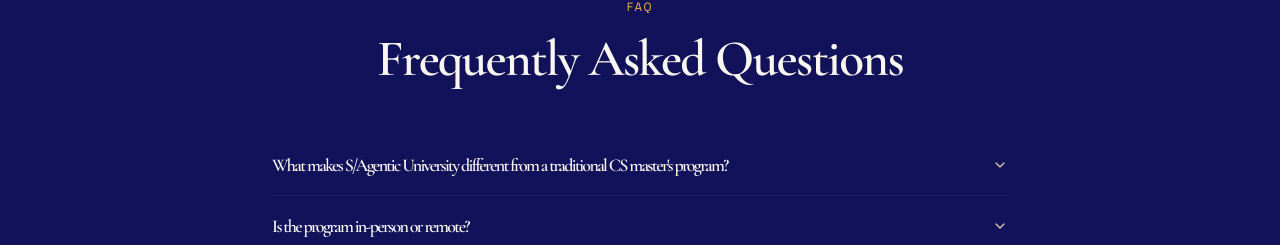
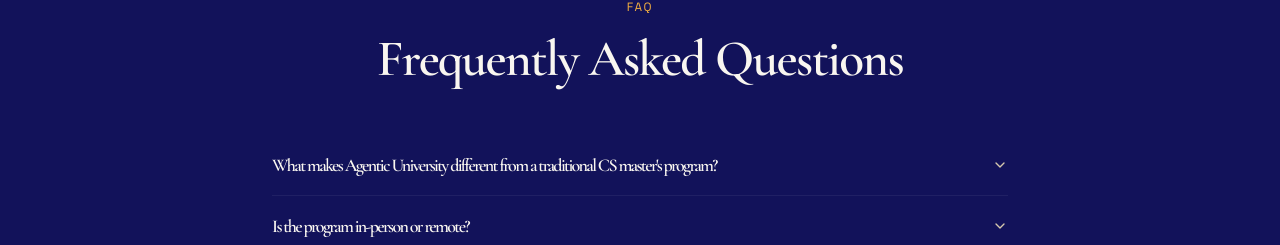
Before and after one commit to saifsoub/s-agentic-university, a React (Vite) app in the folder website/: page /#/admissions in a window 1280 px wide. Shown: the part 2973-3218 px from the top of the page. Built offline with nearby package versions, Linux system fonts and the light colour scheme.

Commit message:
docs: use the project name consistently in Admissions.tsx

```diff
--- a/website/src/pages/Admissions.tsx
+++ b/website/src/pages/Admissions.tsx
@@ -43,7 +43,7 @@
 
 const faqData = [
   {
-    q: "What makes S/Agentic University different from a traditional CS master's program?",
+    q: "What makes Agentic University different from a traditional CS master's program?",
     a: "Our curriculum is exclusively focused on autonomous agent systems. Every course, lab, and project builds expertise in designing, deploying, and governing intelligent agents. You'll graduate with both deep theoretical knowledge and hands-on experience building production agent systems.",
   },
   {
```
